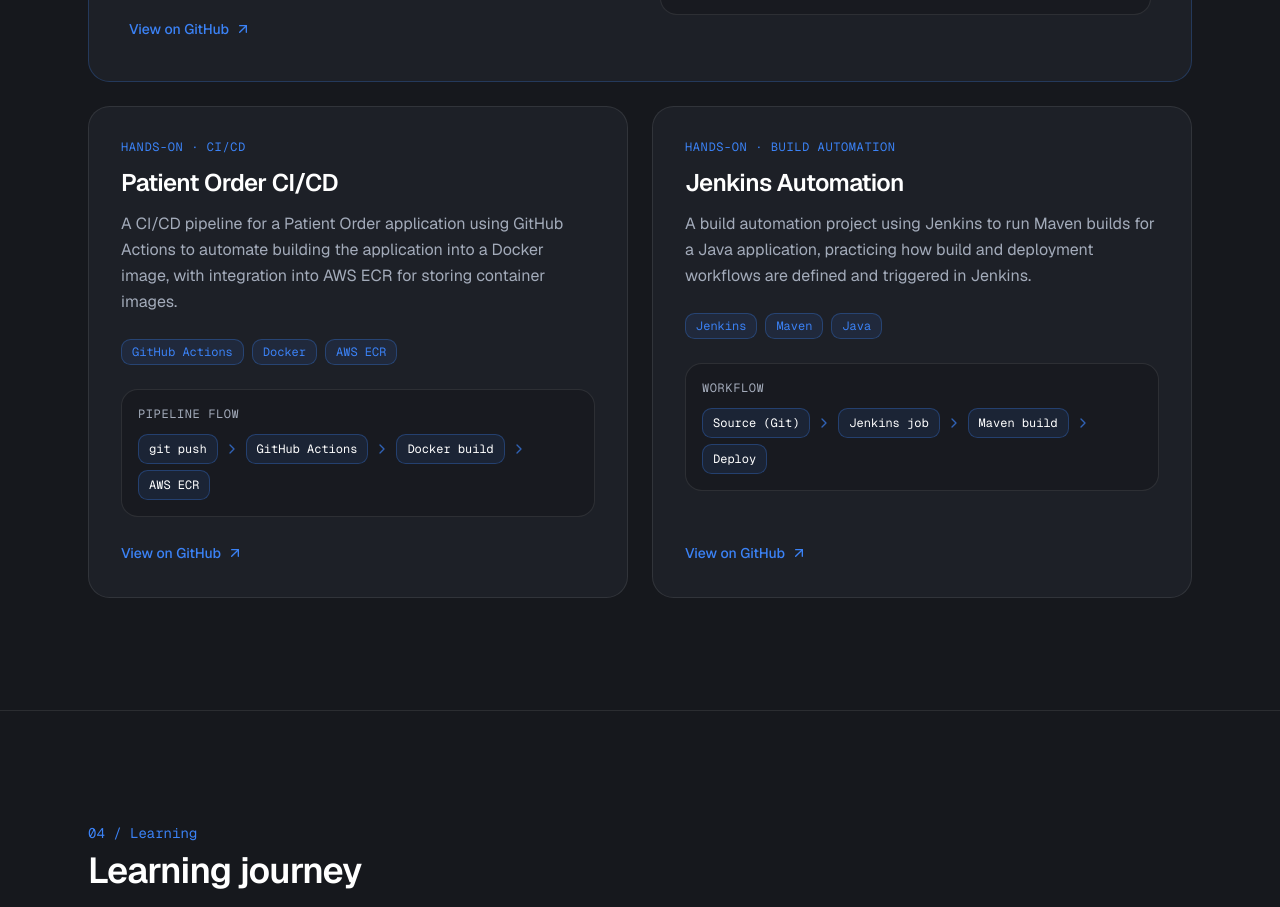
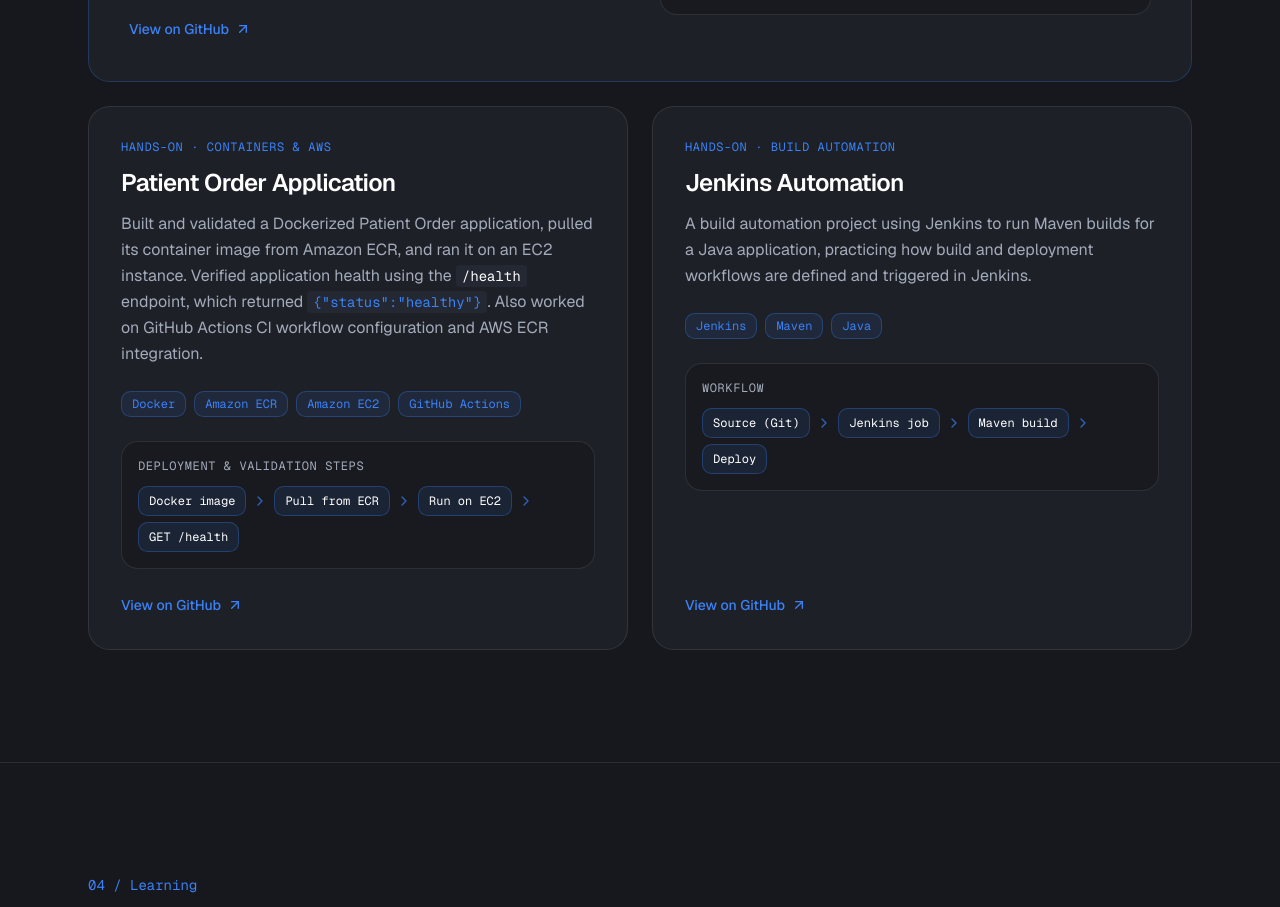
Before and after one commit to Chandra73820/mani-chandra-devops-portfolio-9v, a Next.js app: page / in a window 1280 px wide. Shown: the part 2780-3687 px from the top of the page. Built offline with nearby package versions, Linux system fonts and the light colour scheme.

Commit message:
feat: update project details for Patient Order Application
Refined project description and tech stack in README and project component.

V0-Chat-Id: cOzMh4xVIGy

```diff
--- a/components/projects.tsx
+++ b/components/projects.tsx
@@ -102,17 +102,26 @@ export function Projects() {
               className="flex min-w-0 flex-col gap-6 rounded-2xl border border-border bg-card p-6 transition-colors hover:border-primary/40 md:p-8"
             >
               <div>
-                <p className="font-mono text-xs uppercase tracking-wider text-primary">Hands-on · CI/CD</p>
+                <p className="font-mono text-xs uppercase tracking-wider text-primary">Hands-on · Containers &amp; AWS</p>
                 <h3 id="patient-order-title" className="mt-3 text-xl font-semibold tracking-tight text-foreground md:text-2xl">
-                  Patient Order CI/CD
+                  Patient Order Application
                 </h3>
                 <p className="mt-3 leading-relaxed text-muted-foreground">
-                  A CI/CD pipeline for a Patient Order application using GitHub Actions to automate building the
-                  application into a Docker image, with integration into AWS ECR for storing container images.
+                  Built and validated a Dockerized Patient Order application, pulled its container image from Amazon
+                  ECR, and ran it on an EC2 instance. Verified application health using the{' '}
+                  <code className="rounded bg-secondary px-1.5 py-0.5 font-mono text-sm text-foreground">/health</code>{' '}
+                  endpoint, which returned{' '}
+                  <code className="rounded bg-secondary px-1.5 py-0.5 font-mono text-sm text-primary">
+                    {'{"status":"healthy"}'}
+                  </code>
+                  . Also worked on GitHub Actions CI workflow configuration and AWS ECR integration.
                 </p>
               </div>
-              <TechList items={['GitHub Actions', 'Docker', 'AWS ECR']} />
-              <PipelineFlow label="Pipeline flow" steps={['git push', 'GitHub Actions', 'Docker build', 'AWS ECR']} />
+              <TechList items={['Docker', 'Amazon ECR', 'Amazon EC2', 'GitHub Actions']} />
+              <PipelineFlow
+                label="Deployment & validation steps"
+                steps={['Docker image', 'Pull from ECR', 'Run on EC2', 'GET /health']}
+              />
               <div className="mt-auto">
                 <GithubLink />
               </div>
```
Also changed, not shown: 1 other file (tests, documents, lock files or other folders).
